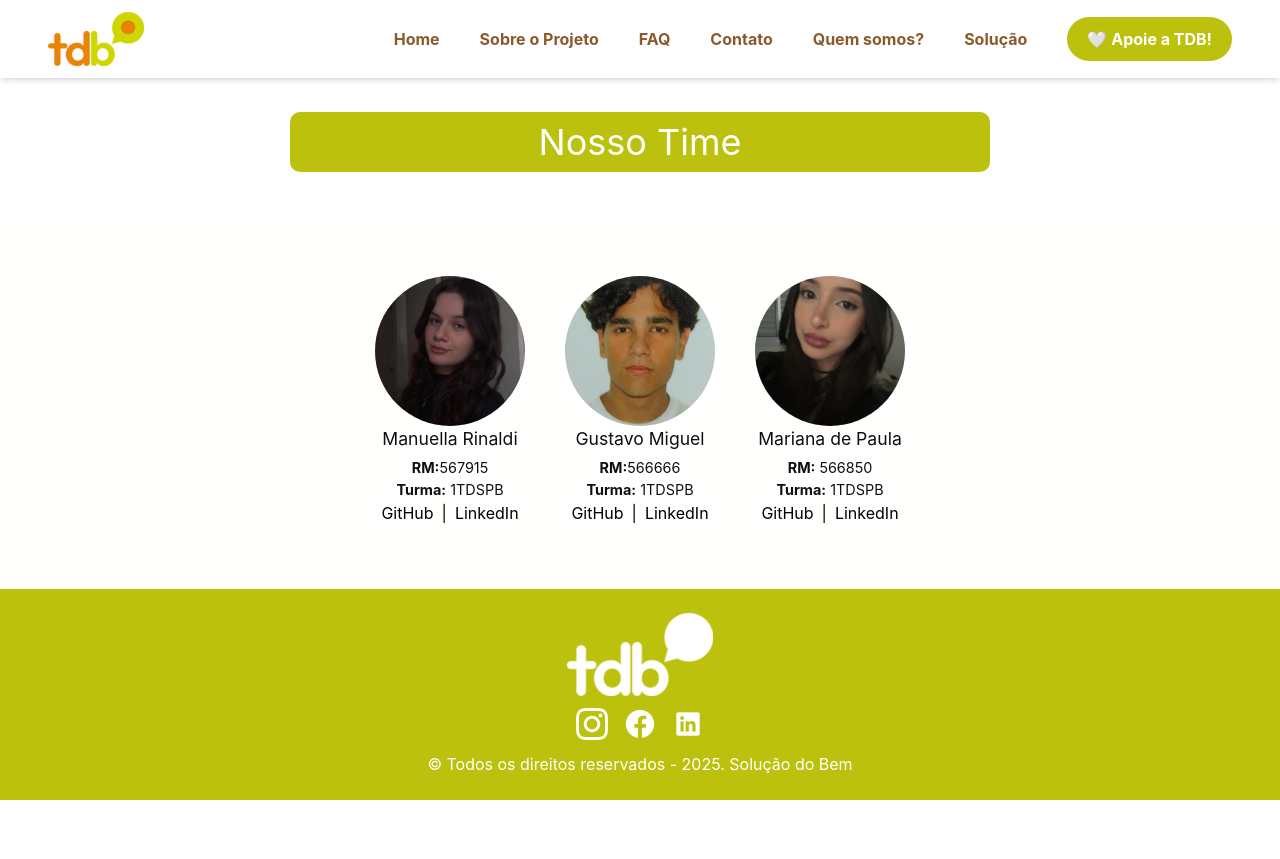
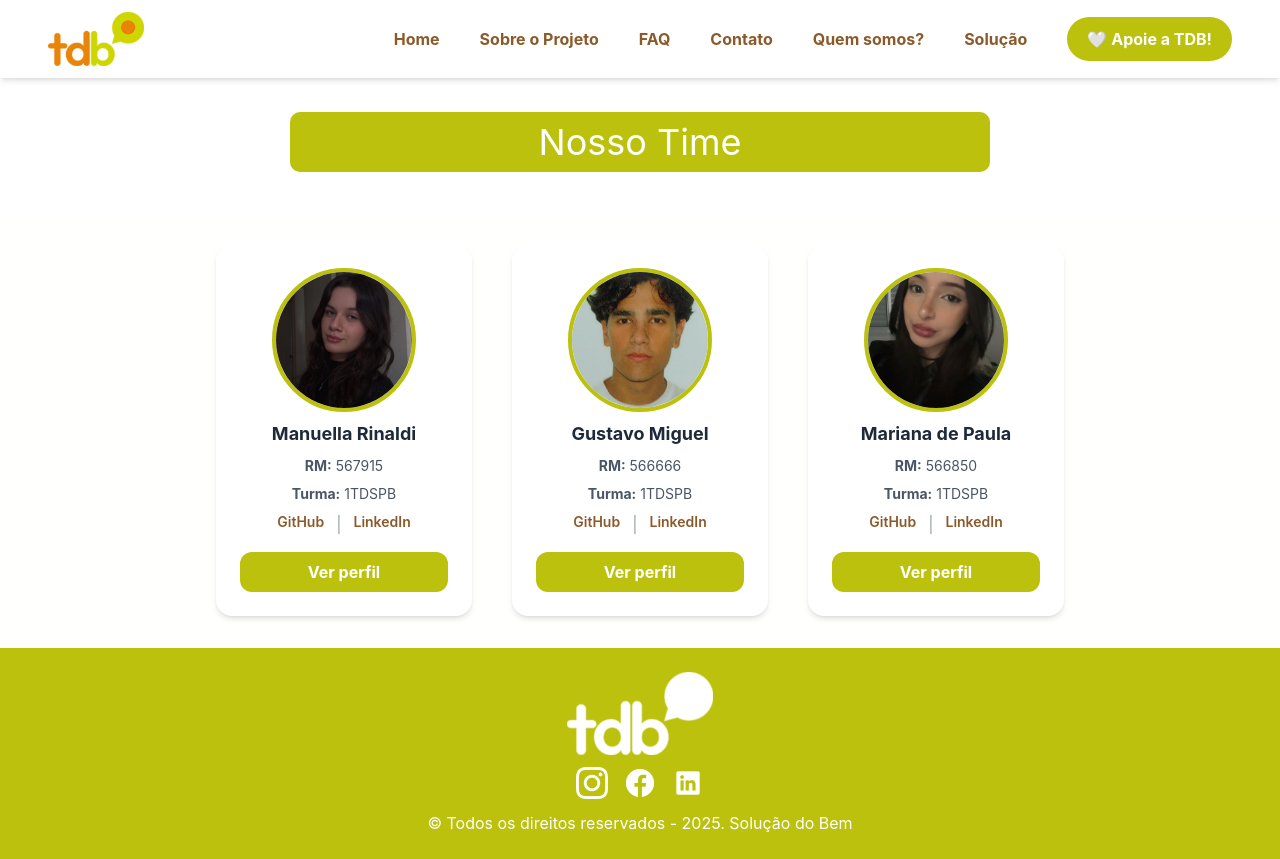
Before and after one commit to GustavoMiguelk/Challenge-TDB-Front-End, a React (Vite) app: page /integrantes in a window 1280 px wide. Before the commit the page ends 800 px from the top, so only its background shows below. Built offline with nearby package versions, Linux system fonts and the light colour scheme.

Commit message:
feat: Deixando a página integrantes dinâmica.

```diff
--- a/src/App.tsx
+++ b/src/App.tsx
@@ -5,6 +5,7 @@ import Sobre from './routes/Sobre/Sobre'
 import FAQ from './routes/FAQ/FAQ'
 import Contato from './routes/Contatos/Contato'
 import Integrantes from './routes/Integrantes/Integrantes'
+import IntegrantesDinamica from './routes/Integrantes/IntegrantesDinamica'
 import Solucao from './routes/Solucao/Solucao'
 
 function App() {
@@ -17,6 +18,7 @@ function App() {
           <Route path="faq" element={<FAQ />} />
           <Route path="contato" element={<Contato />} />
           <Route path="integrantes" element={<Integrantes />} />
+          <Route path="integrantes/:id" element={<IntegrantesDinamica />} />
           <Route path="solucao" element={<Solucao />} />
         </Route>
       </Routes>
--- a/src/routes/Integrantes/Integrantes.tsx
+++ b/src/routes/Integrantes/Integrantes.tsx
@@ -1,4 +1,7 @@
+import { useNavigate } from 'react-router-dom'
+
 export default function Integrantes() {
+  const navigate = useNavigate()
   return (
     <div>
 <main>
@@ -7,37 +10,49 @@ export default function Integrantes() {
   </h2>
   <section className="flex justify-center gap-[40px] flex-wrap text-center mt-[40px] bg-[rgb(255,255,254)] px-4 py-8">
     {/* Integrante 1 */}
-    <div className="py-8 md:py-8">
-      <img src="/assets/images/img-14-foto-integrante.jpg" alt="Manuella Rinaldi" className="w-[150px] h-[150px] rounded-full object-cover mx-auto" />
-      <h3 className="mb-[5px] text-[1.1rem] text-[#0f0f0f]">Manuella Rinaldi</h3>
-      <p className="text-[#0f0f0f] text-[0.9rem]"><strong>RM:</strong>567915</p>
-      <p className="text-[#0f0f0f] text-[0.9rem]"><strong>Turma:</strong> 1TDSPB</p>
-      <div className="flex justify-center gap-2">
-        <a href="https://github.com/manuellarinaldi" target="_blank" rel="noreferrer">GitHub</a> |
-        <a href="https://www.linkedin.com/in/manuellarinaldii" target="_blank" rel="noreferrer">LinkedIn</a>
+     <div className="bg-white rounded-2xl shadow-md p-6 w-64 flex flex-col items-center gap-2">
+          <img src="/img-14-foto-integrante.jpg" alt="Manuella Rinaldi" className="w-36 h-36 rounded-full object-cover border-4 border-secondary" />
+          <h3 className="text-lg font-bold text-gray-800">Manuella Rinaldi</h3>
+          <p className="text-sm text-gray-600"><strong>RM:</strong> 567915</p>
+          <p className="text-sm text-gray-600"><strong>Turma:</strong> 1TDSPB</p>
+          <div className="flex gap-3">
+            <a href="https://github.com/manuellarinaldi" target="_blank" rel="noreferrer" className="text-sm font-semibold text-brown hover:text-primary">GitHub</a>
+            <span className="text-gray-400">|</span>
+            <a href="https://www.linkedin.com/in/manuellarinaldii" target="_blank" rel="noreferrer" className="text-sm font-semibold text-brown hover:text-primary">LinkedIn</a>
           </div>
+          <button onClick={() => navigate('/integrantes/manuella-rinaldi')} className="mt-2 bg-secondary hover:bg-[#9cb400] text-white font-bold px-4 py-2 rounded-xl w-full">
+            Ver perfil
+          </button>
         </div>
     {/* Integrante 2 */}
-    <div className="py-8 md:py-8">
-      <img src="/assets/images/img-15-foto-integrante.jpg" alt="Gustavo Miguel" className="w-[150px] h-[150px] rounded-full object-cover mx-auto" />
-      <h3 className="mb-[5px] text-[1.1rem] text-[#0f0f0f]">Gustavo Miguel</h3>
-      <p className="text-[#0f0f0f] text-[0.9rem]"><strong>RM:</strong>566666</p>
-      <p className="text-[#0f0f0f] text-[0.9rem]"><strong>Turma:</strong> 1TDSPB</p>
-      <div className="flex justify-center gap-2">
-        <a href="https://github.com/GustavoMiguelk" target="_blank" rel="noreferrer">GitHub</a>|
-        <a href="https://www.linkedin.com/in/gustavo-miguel-dev/" target="_blank" rel="noreferrer">LinkedIn</a>
+     <div className="bg-white rounded-2xl shadow-md p-6 w-64 flex flex-col items-center gap-2">
+          <img src="/img-15-foto-integrante.jpg" alt="Gustavo Miguel" className="w-36 h-36 rounded-full object-cover border-4 border-secondary" />
+          <h3 className="text-lg font-bold text-gray-800">Gustavo Miguel</h3>
+          <p className="text-sm text-gray-600"><strong>RM:</strong> 566666</p>
+          <p className="text-sm text-gray-600"><strong>Turma:</strong> 1TDSPB</p>
+          <div className="flex gap-3">
+            <a href="https://github.com/GustavoMiguelk" target="_blank" rel="noreferrer" className="text-sm font-semibold text-brown hover:text-primary">GitHub</a>
+            <span className="text-gray-400">|</span>
+            <a href="https://www.linkedin.com/in/gustavo-miguel-dev/" target="_blank" rel="noreferrer" className="text-sm font-semibold text-brown hover:text-primary">LinkedIn</a>
           </div>
+          <button onClick={() => navigate('/integrantes/gustavo-miguel')} className="mt-2 bg-secondary hover:bg-[#9cb400] text-white font-bold px-4 py-2 rounded-xl w-full">
+            Ver perfil
+          </button>
         </div>
     {/* Integrante 3 */}
-    <div className="py-8 md:py-8">
-      <img src="/assets/images/img-16-foto-integrante.jpg" alt="Mariana de Paula" className="w-[150px] h-[150px] rounded-full object-cover mx-auto" />
-      <h3 className="mb-[5px] text-[1.1rem] text-[#0f0f0f]">Mariana de Paula</h3>
-      <p className="text-[#0f0f0f] text-[0.9rem]"><strong>RM:</strong> 566850</p>
-      <p className="text-[#0f0f0f] text-[0.9rem]"><strong>Turma:</strong> 1TDSPB</p>
-      <div className="flex justify-center gap-2">
-        <a href="https://github.com/marianaaguiar27" target="_blank" rel="noreferrer">GitHub</a>|
-        <a href="https://www.linkedin.com/in/mariana-de-paula-aguiar-149b34389/?utm_source=share&utm_campaign=share_via&utm_content=profile&utm_medium=ios_app" target="_blank" rel="noreferrer">LinkedIn</a>
+     <div className="bg-white rounded-2xl shadow-md p-6 w-64 flex flex-col items-center gap-2">
+          <img src="/img-16-foto-integrante.jpg" alt="Mariana de Paula" className="w-36 h-36 rounded-full object-cover border-4 border-secondary" />
+          <h3 className="text-lg font-bold text-gray-800">Mariana de Paula</h3>
+          <p className="text-sm text-gray-600"><strong>RM:</strong> 566850</p>
+          <p className="text-sm text-gray-600"><strong>Turma:</strong> 1TDSPB</p>
+          <div className="flex gap-3">
+            <a href="https://github.com/marianaaguiar27" target="_blank" rel="noreferrer" className="text-sm font-semibold text-brown hover:text-primary">GitHub</a>
+            <span className="text-gray-400">|</span>
+            <a href="https://www.linkedin.com/in/mariana-de-paula-aguiar-149b34389/" target="_blank" rel="noreferrer" className="text-sm font-semibold text-brown hover:text-primary">LinkedIn</a>
           </div>
+          <button onClick={() => navigate('/integrantes/mariana-de-paula')} className="mt-2 bg-secondary hover:bg-[#9cb400] text-white font-bold px-4 py-2 rounded-xl w-full">
+            Ver perfil
+          </button>
         </div>
   </section>
 </main>
--- /dev/null
+++ b/src/routes/Integrantes/IntegrantesDinamica.tsx
@@ -0,0 +1,72 @@
+import { useParams, useNavigate } from 'react-router-dom'
+
+const integrantes = {
+  'manuella-rinaldi': {
+    nome: 'Manuella Rinaldi',
+    rm: '567915',
+    turma: '1TDSPB',
+    foto: '/img-14-foto-integrante.jpg',
+    github: 'https://github.com/manuellarinaldi',
+    linkedin: 'https://www.linkedin.com/in/manuellarinaldii',
+  },
+  'gustavo-miguel': {
+    nome: 'Gustavo Miguel',
+    rm: '566666',
+    turma: '1TDSPB',
+    foto: '/img-15-foto-integrante.jpg',
+    github: 'https://github.com/GustavoMiguelk',
+    linkedin: 'https://www.linkedin.com/in/gustavo-miguel-dev/',
+  },
+  'mariana-de-paula': {
+    nome: 'Mariana de Paula',
+    rm: '566850',
+    turma: '1TDSPB',
+    foto: '/img-16-foto-integrante.jpg',
+    github: 'https://github.com/marianaaguiar27',
+    linkedin: 'https://www.linkedin.com/in/mariana-de-paula-aguiar-149b34389/',
+  },
+}
+
+export default function IntegrantesDinamica() {
+  const { id } = useParams()
+  const navigate = useNavigate()
+
+  const integrante = integrantes[id as keyof typeof integrantes]
+
+  return (
+    <main className="max-w-lg mx-auto px-6 py-16 text-center">
+      <img
+        src={integrante.foto}
+        alt={integrante.nome}
+        className="w-40 h-40 rounded-full object-cover border-4 border-secondary mx-auto mb-6"
+      />
+      <h1 className="text-3xl font-bold text-gray-800 mb-2">{integrante.nome}</h1>
+      <p className="text-gray-600 mb-1"><strong>RM:</strong> {integrante.rm}</p>
+      <p className="text-gray-600 mb-6"><strong>Turma:</strong> {integrante.turma}</p>
+      <div className="flex justify-center gap-4 mb-8">
+        <a
+          href={integrante.github}
+          target="_blank"
+          rel="noreferrer"
+          className="bg-secondary hover:bg-[#9cb400] text-white font-bold px-6 py-3 rounded-xl"
+        >
+          GitHub
+        </a>
+        <a
+          href={integrante.linkedin}
+          target="_blank"
+          rel="noreferrer"
+          className="bg-secondary hover:bg-[#9cb400] text-white font-bold px-6 py-3 rounded-xl"
+        >
+          LinkedIn
+        </a>
+      </div>
+      <button
+        onClick={() => navigate('/integrantes')}
+        className="text-brown hover:text-primary font-semibold underline"
+      >
+        Voltar para a equipe
+      </button>
+    </main>
+  )
+}
```
Lines whose indentation alone changed are shown as unchanged.
